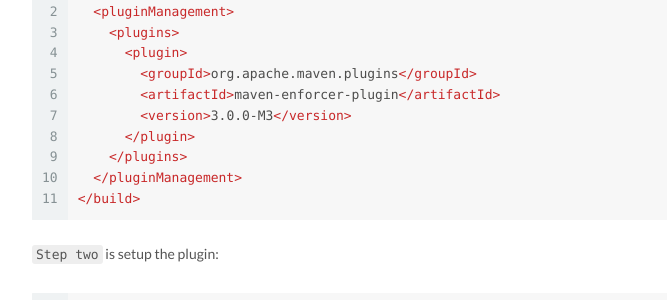
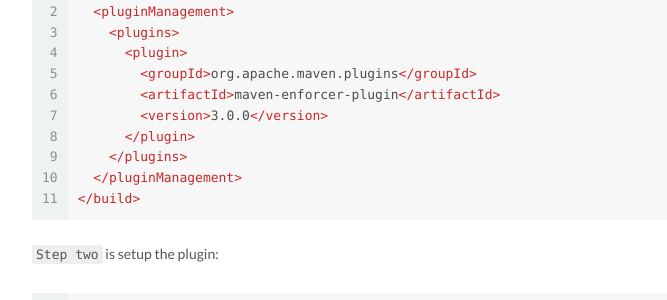
Before and after one commit to artsmandev/jekyll-theme-next, a Jekyll site: the page built from _posts/2022-03-07-performing-uniform-maven-project-preconditions-in-teams.md, in a window 1280 px wide. Shown: the part 1605-1905 px from the top of the page, without its empty margins (258-925 px from the left). Built offline with Jekyll 4.4.1, drawn with Linux system fonts in a browser that asks for light colours.

```diff
--- a/_posts/2022-03-07-performing-uniform-maven-project-preconditions-in-teams.md
+++ b/_posts/2022-03-07-performing-uniform-maven-project-preconditions-in-teams.md
@@ -47,7 +47,7 @@ Using `Maven Enforcer Plugin`!
       <plugin>
         <groupId>org.apache.maven.plugins</groupId>
         <artifactId>maven-enforcer-plugin</artifactId>
-        <version>3.0.0-M3</version>
+        <version>3.0.0</version>
       </plugin>
     </plugins>
   </pluginManagement>
```
